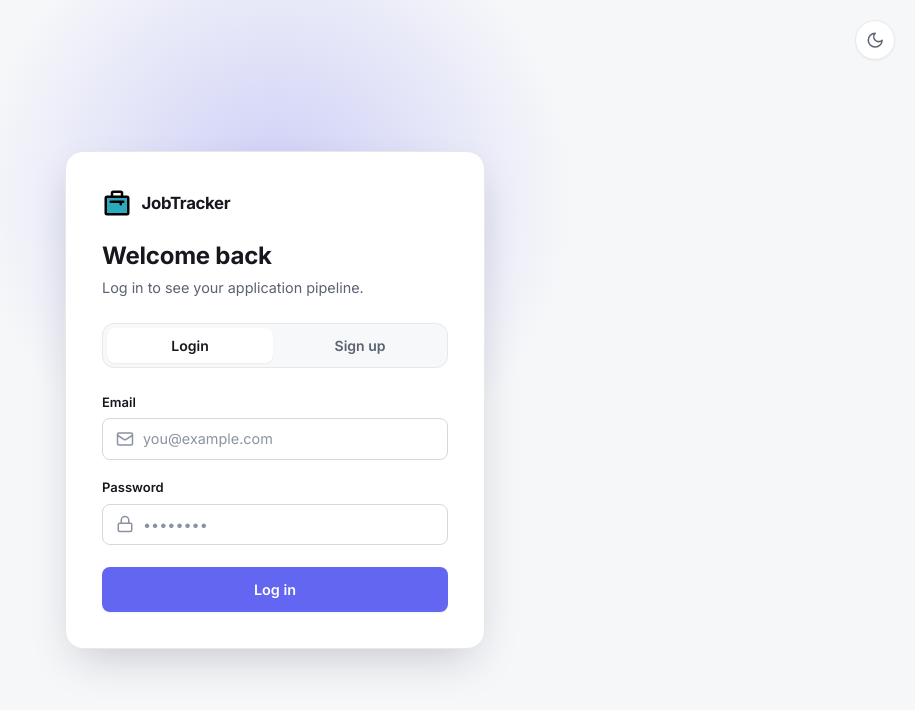
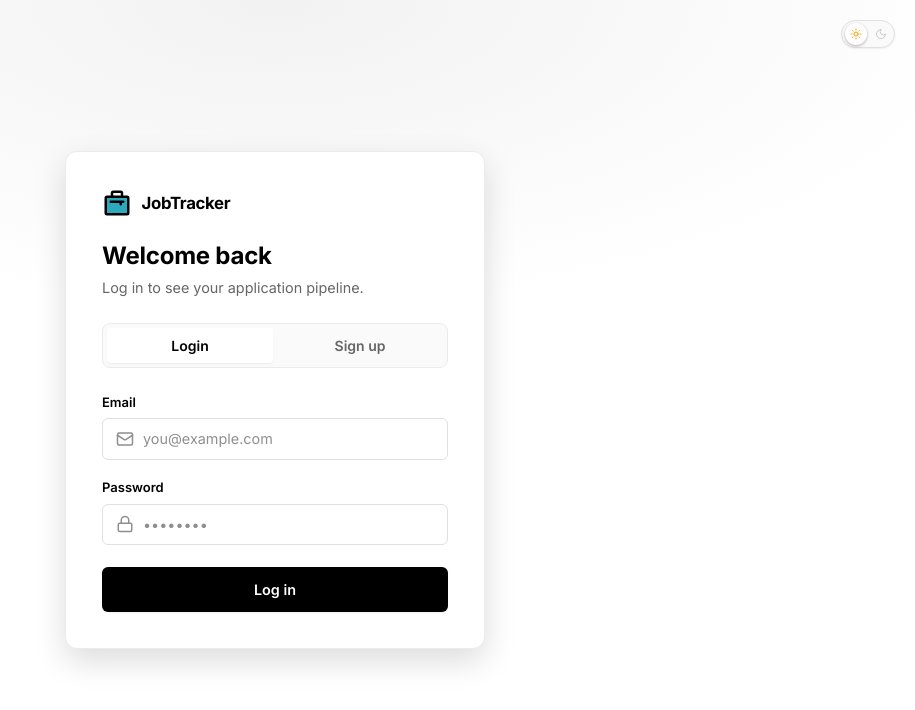
Before and after one commit to Dagmbisrat/JobTracker, a React (Vite) app in the folder ui/: page / in a window 1280 px wide. Shown: the top 710 px of the page, without its empty margins (365-1280 px from the left). Built offline with nearby package versions, Linux system fonts and the light colour scheme; no server answers.

Commit message:
vercel-style palette with a cool-slate dark theme and a sliding theme switch
black/white surfaces and hairline borders with a cool slate-blue cast in
dark mode, mono inverted primary button, vercel-blue for links and focus.The theme toggle is now a sliding switch in the dashboard top bar.

```diff
--- a/ui/src/Components/Footer/Footer.css
+++ b/ui/src/Components/Footer/Footer.css
@@ -25,8 +25,7 @@
     align-items: center;
 }
 
-.social-icon,
-.footer-theme-toggle {
+.social-icon {
     display: flex;
     align-items: center;
     justify-content: center;
@@ -39,8 +38,7 @@
     transition: all var(--transition);
 }
 
-.social-icon:hover,
-.footer-theme-toggle:hover {
+.social-icon:hover {
     color: var(--text-primary);
     background: var(--hover-bg);
     border-color: var(--border-color);
--- a/ui/src/Components/LightDarkmodeButton/LightDarkmodeButton.css
+++ b/ui/src/Components/LightDarkmodeButton/LightDarkmodeButton.css
@@ -1,35 +1,77 @@
-.theme-toggle {
+.theme-switch {
+    padding: 0;
+    border: none;
+    background: none;
+    cursor: pointer;
+    line-height: 0;
+    border-radius: var(--radius-full);
+}
+
+.theme-switch.fixed {
     position: fixed;
     top: 1.25rem;
     right: 1.25rem;
+    z-index: 100;
+}
+
+.theme-switch-track {
+    position: relative;
+    display: inline-flex;
+    align-items: center;
+    justify-content: space-between;
+    width: 54px;
+    height: 28px;
+    padding: 0 7px;
+    border-radius: var(--radius-full);
+    background: var(--surface-2);
+    border: 1px solid var(--border-strong);
+    box-shadow: var(--shadow-sm);
+    transition: background var(--transition), border-color var(--transition);
+}
+
+.theme-switch:hover .theme-switch-track {
+    border-color: var(--accent);
+}
+
+.theme-switch.is-dark .theme-switch-track {
+    background: var(--hover-bg);
+    border-color: var(--border-strong);
+}
+
+.theme-switch-ghost {
+    color: var(--text-muted);
+    opacity: 0.45;
+}
+
+.theme-switch-knob {
+    position: absolute;
+    top: 50%;
+    left: 3px;
     display: flex;
     align-items: center;
     justify-content: center;
-    width: 40px;
-    height: 40px;
-    padding: 0;
-    border-radius: var(--radius-full);
+    width: 22px;
+    height: 22px;
+    border-radius: 50%;
     background: var(--card-bg);
-    border: 1px solid var(--border-color);
-    color: var(--text-secondary);
-    box-shadow: var(--shadow-sm);
-    cursor: pointer;
-    z-index: 100;
-    transition: transform var(--transition), color var(--transition),
-        box-shadow var(--transition);
+    color: #f59e0b;
+    box-shadow: 0 1px 3px rgba(0, 0, 0, 0.3);
+    transform: translateY(-50%);
+    transition: transform var(--transition), background var(--transition),
+        color var(--transition);
 }
 
-.theme-toggle:hover {
-    transform: translateY(-1px);
-    color: var(--text-primary);
-    box-shadow: var(--shadow-md);
+.theme-switch.is-dark .theme-switch-knob {
+    transform: translateY(-50%) translateX(26px);
+    background: var(--btn);
+    color: var(--btn-fg);
 }
 
-.theme-toggle:active {
-    transform: scale(0.95);
+.theme-switch:active .theme-switch-knob {
+    width: 24px;
 }
 
-.theme-icon {
-    width: 1.15rem;
-    height: 1.15rem;
+.theme-switch:focus-visible {
+    outline: 2px solid var(--accent);
+    outline-offset: 3px;
 }
--- a/ui/src/Components/LightDarkmodeButton/LightDarkmodeButton.jsx
+++ b/ui/src/Components/LightDarkmodeButton/LightDarkmodeButton.jsx
@@ -2,8 +2,20 @@ import React, { useState, useEffect } from "react";
 import { Moon, Sun } from "lucide-react";
 import "./LightDarkmodeButton.css";
 
-const DarkModeToggle = () => {
-  const [isDark, setIsDark] = useState(() => {
+/**
+ * Sliding light/dark switch.
+ * - Uncontrolled (no props): manages its own theme state + <html> class.
+ * - Controlled: pass `isDark` + `toggleDark` and the parent owns the state.
+ * `variant="fixed"` pins it to the top-right; `variant="inline"` sits in flow.
+ */
+const DarkModeToggle = ({
+  isDark: controlledIsDark,
+  toggleDark: controlledToggle,
+  variant = "fixed",
+}) => {
+  const isControlled = controlledIsDark !== undefined;
+
+  const [internalIsDark, setInternalIsDark] = useState(() => {
     const savedTheme = localStorage.getItem("theme");
     return (
       savedTheme === "dark" ||
@@ -12,25 +24,34 @@ const DarkModeToggle = () => {
   });
 
   useEffect(() => {
-    document.documentElement.classList.toggle("dark", isDark);
-    localStorage.setItem("theme", isDark ? "dark" : "light");
-  }, [isDark]);
+    if (isControlled) return;
+    document.documentElement.classList.toggle("dark", internalIsDark);
+    localStorage.setItem("theme", internalIsDark ? "dark" : "light");
+  }, [internalIsDark, isControlled]);
 
-  const toggleDark = () => {
-    setIsDark(!isDark);
+  const isDark = isControlled ? controlledIsDark : internalIsDark;
+
+  const handleToggle = () => {
+    if (isControlled) controlledToggle();
+    else setInternalIsDark((v) => !v);
   };
 
   return (
     <button
-      onClick={toggleDark}
-      className="theme-toggle"
-      aria-label="Toggle theme"
+      type="button"
+      onClick={handleToggle}
+      className={`theme-switch ${variant} ${isDark ? "is-dark" : ""}`}
+      role="switch"
+      aria-checked={isDark}
+      aria-label="Toggle dark mode"
     >
-      {isDark ? (
-        <Sun className="theme-icon" />
-      ) : (
-        <Moon className="theme-icon" />
-      )}
+      <span className="theme-switch-track">
+        <Sun className="theme-switch-ghost sun" size={12} aria-hidden="true" />
+        <Moon className="theme-switch-ghost moon" size={12} aria-hidden="true" />
+        <span className="theme-switch-knob">
+          {isDark ? <Moon size={12} /> : <Sun size={12} />}
+        </span>
+      </span>
     </button>
   );
 };
--- a/ui/src/Components/LoginSignup/LoginSignup.css
+++ b/ui/src/Components/LoginSignup/LoginSignup.css
@@ -10,20 +10,15 @@
     overflow: hidden;
 }
 
-/* soft accent glow behind the card */
+/* very subtle vignette behind the card */
 .auth-container::before {
     content: "";
     position: absolute;
-    top: -18%;
-    left: 50%;
-    width: 680px;
-    height: 680px;
-    max-width: 120vw;
-    transform: translateX(-50%);
+    inset: 0;
     background: radial-gradient(
-        circle at center,
-        var(--focus-ring),
-        transparent 62%
+        ellipse 80% 55% at 50% 0%,
+        var(--hover-bg),
+        transparent 70%
     );
     pointer-events: none;
     z-index: 0;
@@ -183,13 +178,13 @@
     width: 100%;
     height: 2.85rem;
     margin-top: 0.25rem;
-    background-color: var(--accent);
-    color: var(--accent-contrast);
+    background-color: var(--btn);
+    color: var(--btn-fg);
     box-shadow: var(--shadow-sm);
 }
 
 .auth-submit-button:hover:not(:disabled) {
-    background-color: var(--accent-hover);
+    background-color: var(--btn-hover);
     transform: translateY(-1px);
     box-shadow: var(--shadow-md);
 }
--- a/ui/src/Components/Theme.css
+++ b/ui/src/Components/Theme.css
@@ -1,125 +1,141 @@
 /* ============================================================
-   Design tokens — light theme is the default on :root,
-   .dark on <html> flips the values.
+   Design tokens — Geist / vercel.com inspired.
+   Light is the default on :root; .dark on <html> flips it.
+   Near-monochrome surfaces, black/white primary fill,
+   Vercel-blue for links, focus and highlights.
    ============================================================ */
 
 :root {
     /* Surfaces */
-    --background: #f6f7f9;
-    --background-alt: #eef0f3;
+    --background: #ffffff;
+    --background-alt: #fafafa;
     --card-bg: #ffffff;
-    --surface-2: #f7f8fa;
-    --hover-bg: #f3f4f6;
+    --surface-2: #fafafa;
+    --hover-bg: #f2f2f2;
 
     /* Text */
-    --text-primary: #16181d;
-    --text-secondary: #5b6270;
-    --text-muted: #8b93a1;
+    --text-primary: #000000;
+    --text-secondary: #666666;
+    --text-muted: #8f8f8f;
 
     /* Lines */
-    --border-color: #e6e8ec;
-    --border-strong: #d5d8de;
+    --border-color: #ebebeb;
+    --border-strong: #e0e0e0;
 
-    /* Accent */
-    --accent: #6366f1;
-    --accent-hover: #4f46e5;
+    /* Accent — links, focus rings, highlights */
+    --accent: #0070f3;
+    --accent-hover: #0761d1;
     --accent-contrast: #ffffff;
-    --accent-soft: #eef0ff;
-    --focus-ring: rgba(99, 102, 241, 0.28);
+    --accent-soft: #e5f0ff;
+    --focus-ring: rgba(0, 112, 243, 0.28);
+
+    /* Primary button — monochrome inverted fill */
+    --btn: #000000;
+    --btn-hover: #383838;
+    --btn-fg: #ffffff;
 
     /* Radius */
-    --radius-sm: 8px;
-    --radius-md: 12px;
-    --radius-lg: 18px;
+    --radius-sm: 6px;
+    --radius-md: 8px;
+    --radius-lg: 12px;
     --radius-full: 9999px;
 
     /* Shadow */
-    --shadow-sm: 0 1px 2px rgba(16, 24, 40, 0.05);
-    --shadow-md: 0 4px 14px rgba(16, 24, 40, 0.08);
-    --shadow-lg: 0 18px 45px -12px rgba(16, 24, 40, 0.22);
+    --shadow-sm: 0 1px 2px rgba(0, 0, 0, 0.06);
+    --shadow-md: 0 4px 12px rgba(0, 0, 0, 0.1);
+    --shadow-lg: 0 12px 32px rgba(0, 0, 0, 0.14);
 
     /* Motion */
     --transition: 160ms cubic-bezier(0.4, 0, 0.2, 1);
 
     /* Status: pending / interview / talk / offer / rejected */
-    --status-pending-bg: #fef3c7;
-    --status-pending-fg: #92500e;
-    --status-pending-dot: #f59e0b;
+    --status-pending-bg: #fff3d6;
+    --status-pending-fg: #8a5a00;
+    --status-pending-dot: #f5a623;
 
-    --status-interview-bg: #dbeafe;
-    --status-interview-fg: #1e40af;
-    --status-interview-dot: #3b82f6;
+    --status-interview-bg: #e5f0ff;
+    --status-interview-fg: #0058c9;
+    --status-interview-dot: #0070f3;
 
-    --status-talk-bg: #e9e6ff;
-    --status-talk-fg: #4c3fbf;
-    --status-talk-dot: #8b5cf6;
+    --status-talk-bg: #efe7ff;
+    --status-talk-fg: #5a2ca0;
+    --status-talk-dot: #8a63d2;
 
-    --status-offer-bg: #d1fae5;
-    --status-offer-fg: #065f46;
-    --status-offer-dot: #10b981;
+    --status-offer-bg: #daf6e8;
+    --status-offer-fg: #0a6c40;
+    --status-offer-dot: #17c964;
 
-    --status-rejected-bg: #ffe4e6;
-    --status-rejected-fg: #9f1239;
-    --status-rejected-dot: #f43f5e;
+    --status-rejected-bg: #ffe3e0;
+    --status-rejected-fg: #a4160f;
+    --status-rejected-dot: #ee3d38;
 
     /* Error */
-    --error-bg: #fef2f2;
-    --error-border: #fecaca;
-    --error-text: #dc2626;
+    --error-bg: #fdeceb;
+    --error-border: #f7c8c5;
+    --error-text: #d92d20;
 
     /* Live status dot */
-    --live-on: #10b981;
-    --live-off: #f43f5e;
+    --live-on: #17c964;
+    --live-off: #ee3d38;
 }
 
 .dark {
-    --background: #0d0e14;
-    --background-alt: #12141c;
-    --card-bg: #161822;
-    --surface-2: #1c1f2b;
-    --hover-bg: #20242f;
+    /* Deep near-black with a cool slate-blue cast (Vercel base + a touch of blue) */
+    --background: #05070d;
+    --background-alt: #080b13;
+    --card-bg: #0c0f18;
+    --surface-2: #11151f;
+    --hover-bg: #171c29;
 
-    --text-primary: #eceef3;
-    --text-secondary: #a2a9b8;
-    --text-muted: #6f7789;
+    /* Text — cool white */
+    --text-primary: #f1f4fa;
+    --text-secondary: #9aa3b6;
+    --text-muted: #697285;
 
-    --border-color: #262a38;
-    --border-strong: #333849;
+    /* Lines — cool slate hairlines */
+    --border-color: #1b2230;
+    --border-strong: #29313f;
 
-    --accent: #818cf8;
-    --accent-hover: #a5b0ff;
-    --accent-contrast: #10121a;
-    --accent-soft: #1e2233;
-    --focus-ring: rgba(129, 140, 248, 0.32);
+    /* Accent */
+    --accent: #3d97ff;
+    --accent-hover: #63acff;
+    --accent-contrast: #ffffff;
+    --accent-soft: #0e1d33;
+    --focus-ring: rgba(61, 151, 255, 0.32);
 
-    --shadow-sm: 0 1px 2px rgba(0, 0, 0, 0.4);
-    --shadow-md: 0 6px 18px rgba(0, 0, 0, 0.45);
-    --shadow-lg: 0 24px 55px -12px rgba(0, 0, 0, 0.65);
+    /* Primary button — white fill on the dark surface */
+    --btn: #ffffff;
+    --btn-hover: #e2e6ee;
+    --btn-fg: #06080e;
 
-    --status-pending-bg: #3a2c08;
-    --status-pending-fg: #fde68a;
-    --status-pending-dot: #f59e0b;
+    --shadow-sm: 0 1px 2px rgba(0, 0, 0, 0.6);
+    --shadow-md: 0 4px 14px rgba(0, 0, 0, 0.55);
+    --shadow-lg: 0 18px 44px rgba(0, 0, 0, 0.72);
 
-    --status-interview-bg: #15294d;
-    --status-interview-fg: #bfdbfe;
-    --status-interview-dot: #60a5fa;
+    --status-pending-bg: #2c2205;
+    --status-pending-fg: #f5d180;
+    --status-pending-dot: #f5a623;
 
-    --status-talk-bg: #241f45;
-    --status-talk-fg: #ddd6fe;
-    --status-talk-dot: #a78bfa;
+    --status-interview-bg: #0a2544;
+    --status-interview-fg: #a9ccff;
+    --status-interview-dot: #3d97ff;
 
-    --status-offer-bg: #0b3d2e;
-    --status-offer-fg: #a7f3d0;
-    --status-offer-dot: #34d399;
+    --status-talk-bg: #1b1d40;
+    --status-talk-fg: #c7c9ff;
+    --status-talk-dot: #8f93ff;
 
-    --status-rejected-bg: #3f1521;
-    --status-rejected-fg: #fecdd3;
-    --status-rejected-dot: #fb7185;
+    --status-offer-bg: #06342a;
+    --status-offer-fg: #86e8c4;
+    --status-offer-dot: #22d3a5;
 
-    --error-bg: #2a1416;
-    --error-border: #7f1d1d;
-    --error-text: #fca5a5;
+    --status-rejected-bg: #351226;
+    --status-rejected-fg: #ffb3cd;
+    --status-rejected-dot: #ff6f9c;
 
-    --live-on: #34d399;
-    --live-off: #fb7185;
+    --error-bg: #241521;
+    --error-border: #6a2038;
+    --error-text: #ff8fb0;
+
+    --live-on: #22d3a5;
+    --live-off: #ff6f9c;
 }
```
Also changed, not shown: ui/src/Components/Dashboard/Dashboard.jsx (+7 -1 lines), ui/src/Components/Footer/Footer.jsx (+3 -12 lines).
